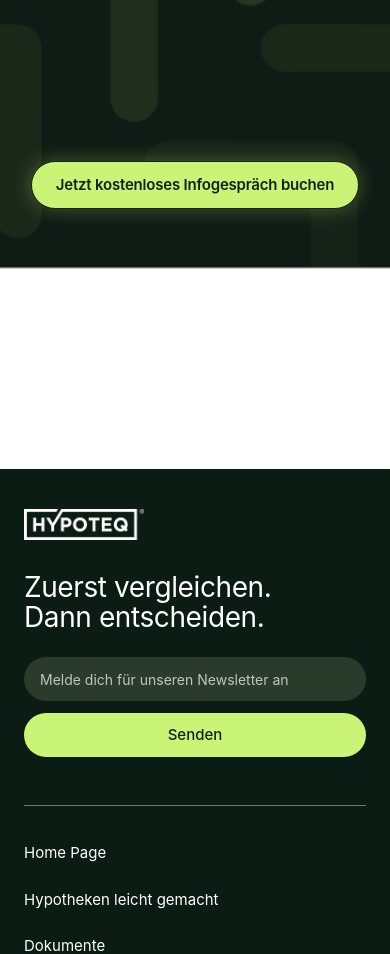
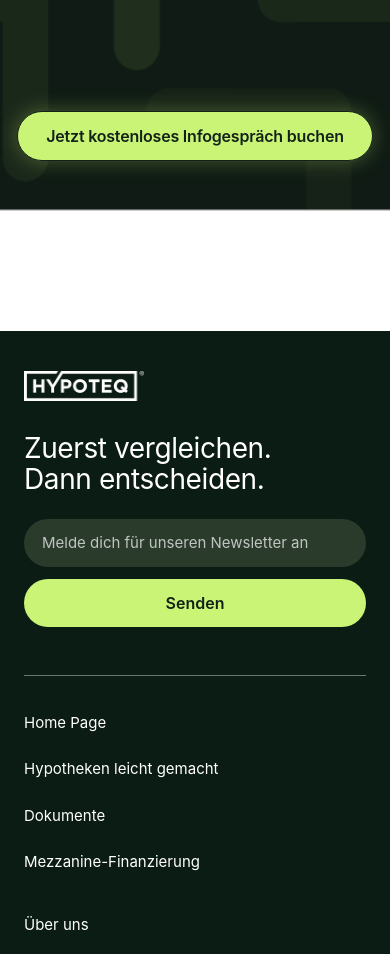
Before and after one commit to EditaLatifi/Hypoteq, a Next.js app: page /de/mezzanine in a window 390 px wide. Shown: the part 3610-4564 px from the top of the page. Built offline with nearby package versions, Linux system fonts and the light colour scheme; a web font is replaced by a local one.

Commit message:
Improve mobile and tablet responsiveness - footer buttons, consultation banner, contact cards, and map

```diff
--- a/components/ConsultationBanner.tsx
+++ b/components/ConsultationBanner.tsx
@@ -13,10 +13,10 @@ const ConsultationBanner: React.FC = () => {
     <section
       className="
         relative w-full max-w-[1273px] h-[278px] rounded-[10px]
-        mt-[120px] md:mt-[120px] mb-[200px] overflow-hidden mx-auto
+        mt-[80px] md:mt-[100px] lg:mt-[120px] mb-[120px] md:mb-[160px] lg:mb-[200px] overflow-hidden mx-auto
         flex justify-start items-start gap-[160px] px-[116px]pt-[40px]
         max-lg:flex-col max-lg:items-start max-lg:h-auto max-lg:px-[48px] max-lg:py-[60px]
-        max-sm:w-full max-sm:rounded-none max-sm:px-[28px] max-sm:py-[60px]
+        max-sm:w-full max-sm:rounded-none max-sm:px-[24px] max-sm:py-[50px]
         max-sm:flex max-sm:flex-col max-sm:items-center max-sm:justify-center max-sm:text-center
       "
       style={{
@@ -84,15 +84,15 @@ const ConsultationBanner: React.FC = () => {
       text-[#132219]
       font-['SF Pro Display']
       font-[600]
-      text-[18px] lg:text-[20px]
+      text-[16px] sm:text-[17px] md:text-[18px] lg:text-[20px]
       leading-normal tracking-[-0.2px]
-      px-[22px] py-[10px]
+      px-[28px] py-[12px] sm:px-[24px] sm:py-[11px] md:px-[22px] md:py-[10px]
       rounded-full border border-[#132219]
       hover:bg-[#D6FA8A]
       transition-all duration-300
       whitespace-nowrap shadow-[0_0_15px_rgba(202,244,118,0.25)]
-      max-sm:text-[15px] max-sm:px-[24px] max-sm:py-[12px]
-      max-sm:w-auto max-sm:shadow-[0_0_20px_rgba(202,244,118,0.3)]
+      min-h-[48px] sm:min-h-[44px]
+      max-sm:shadow-[0_0_20px_rgba(202,244,118,0.3)]
     "
   >
     {t("consultation.bookConsultation")}
--- a/components/ContactPage.tsx
+++ b/components/ContactPage.tsx
@@ -22,12 +22,12 @@ export default function ContactPage() {
 
 
         {/* LEFT BOX – FAQ */}
-        <div className="w-full md:w-[628px] bg-[#D9FF8F] rounded-[10px] border border-[#000] p-[24px] flex flex-col gap-[24px]">
-          <h3 className="text-[36px] font-[500] leading-[140%] tracking-[-0.36px]">
+        <div className="w-full md:w-[628px] bg-[#D9FF8F] rounded-[10px] border border-[#000] p-[20px] sm:p-[24px] flex flex-col gap-[20px] sm:gap-[24px]">
+          <h3 className="text-[28px] sm:text-[32px] md:text-[36px] font-[500] leading-[140%] tracking-[-0.36px]">
             {t("contact.faqSubtitle")}
           </h3>
 
-          <p className="text-[20px] leading-[140%] font-[400]">
+          <p className="text-[17px] sm:text-[18px] md:text-[20px] leading-[140%] font-[400]">
             {t("contact.faqDescription")} {" "}
 <Link
   href={`/${pathLocale}/faq`}
@@ -40,7 +40,7 @@ export default function ContactPage() {
           </p>
 
           <Link href={`/${pathLocale}/faq`} className="w-fit">
-            <button className="bg-[#132219] text-[#CAF476] rounded-full px-[24px] py-[8px] text-[16px] font-[600] hover:opacity-80 transition">
+            <button className="bg-[#132219] text-[#CAF476] rounded-full px-[24px] py-[10px] sm:py-[8px] text-[16px] font-[600] hover:opacity-80 transition min-h-[44px] sm:min-h-auto">
               {t("contact.faqButton")}
             </button>
           </Link>
@@ -149,11 +149,12 @@ export default function ContactPage() {
       </div>
 
       {/* ===== MAP ===== */}
-      <div className="w-full max-w-[1300px] px-[40px] md:px-[10px] mt-[100px] md:mt-[140px] rounded-[10px] overflow-hidden border border-[#132219]/10">
+      <div className="w-full max-w-[1300px] px-[16px] md:px-[10px] mt-[80px] md:mt-[140px] rounded-[10px] overflow-hidden border border-[#132219]/10">
         <iframe
           src="https://www.google.com/maps/embed?pb=!1m18!1m12!1m3!1d2701.903054835955!2d8.533314476619616!3d47.374810571169505!2m3!1f0!2f0!3f0!3m2!1i1024!2i768!4f13.1!3m3!1m2!1s0x47900a05ce8582db%3A0x8227a52e01443909!2sL%C3%B6wenstrasse%2029%2C%208001%20Z%C3%BCrich%2C%20Switzerland!5e0!3m2!1sen!2s!4v1764146163573!5m2!1sen!2s"
           width="100%"
-          height="450"
+          height="300"
+          className="md:h-[450px]"
           style={{ border: 0 }}
           loading="lazy"
         ></iframe>
--- a/components/layout/Footer.tsx
+++ b/components/layout/Footer.tsx
@@ -35,16 +35,16 @@ export default function Footer() {
           </h2>
 
           {/* INPUT */}
-          <div className="flex flex-col md:flex-row items-center gap-[12px] md:gap-[18px] lg:gap-[22px] w-full md:w-auto">
-            <div className="flex items-center w-full md:w-[280px] lg:w-[356px] h-[44px] md:h-[42px] lg:h-[40px] rounded-[50px] bg-[#2A3B2C] px-[16px]">
+          <div className="flex flex-col sm:flex-row items-center gap-[12px] sm:gap-[14px] md:gap-[18px] lg:gap-[22px] w-full md:w-auto">
+            <div className="flex items-center w-full sm:w-[240px] md:w-[280px] lg:w-[356px] h-[48px] sm:h-[44px] md:h-[42px] lg:h-[40px] rounded-[50px] bg-[#2A3B2C] px-[18px] sm:px-[16px]">
               <input
-                className="flex-1 bg-transparent text-white placeholder-white/70 outline-none text-[14px] md:text-[14.5px] lg:text-[15px]"
+                className="flex-1 bg-transparent text-white placeholder-white/70 outline-none text-[15px] sm:text-[14px] md:text-[14.5px] lg:text-[15px]"
                 placeholder={t("footer.newsletter")}
               />
             </div>
 
-            <button className="w-full md:w-[140px] lg:w-[159px] h-[44px] md:h-[42px] lg:h-[40px] flex items-center justify-center bg-[#CAF476]
-              rounded-[50px] text-[#132219] font-medium md:font-medium lg:font-medium hover:opacity-90 transition text-[15px] md:text-[14.5px] lg:text-base">
+            <button className="w-full sm:w-[130px] md:w-[140px] lg:w-[159px] h-[48px] sm:h-[44px] md:h-[42px] lg:h-[40px] flex items-center justify-center bg-[#CAF476]
+              rounded-[50px] text-[#132219] font-semibold sm:font-medium hover:opacity-90 transition text-[16px] sm:text-[15px] md:text-[14.5px] lg:text-base">
               {t("buttons.sendNewsletter")}
             </button>
           </div>
```
